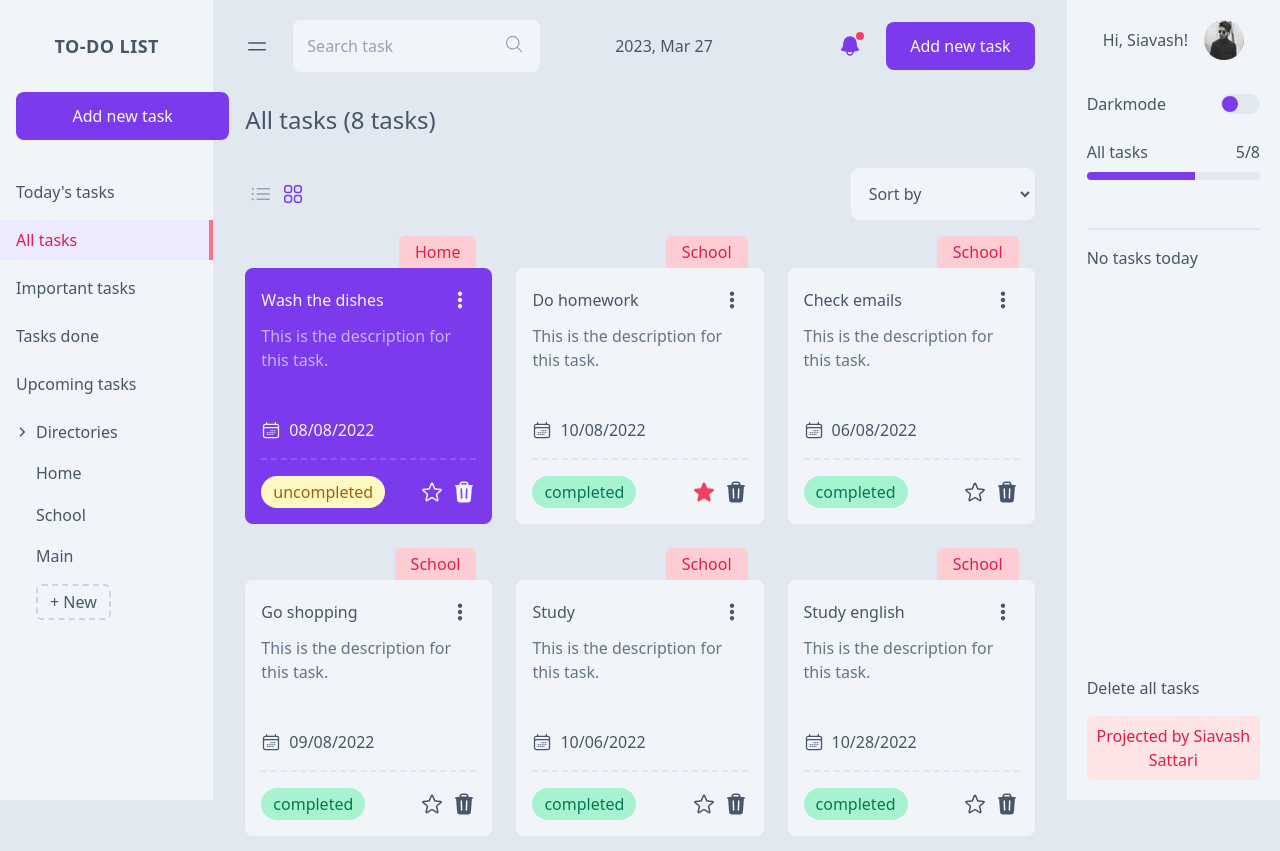
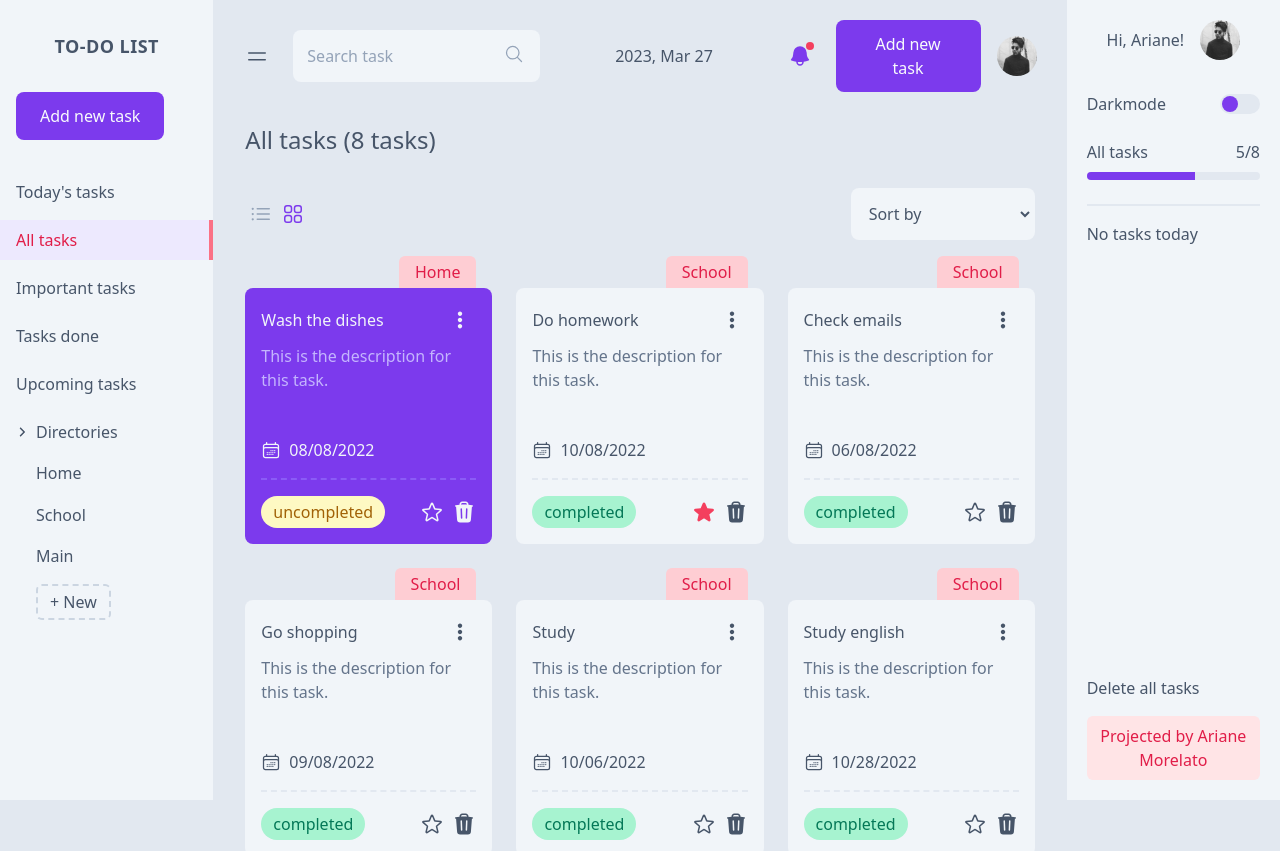
Before and after one commit to siavash-sattari/taskivist, a React (Create React App) app: page / in a window 1280 px wide. Shown: the top 851 px of the page. Built offline with nearby package versions, Linux system fonts and the light colour scheme.

Commit message:
chore minor changes

```diff
--- a/src/components/AccountData/index.tsx
+++ b/src/components/AccountData/index.tsx
@@ -4,10 +4,14 @@ import { tasksActions } from '../../store/TasksStore';
 import useCompletedTasks from '../../hooks/useCompletedTasks';
 import useTodayTasks from '../../hooks/useTodayTasks';
 import ModalConfirm from '../Modal/ModalConfirm';
+import { menusActions } from '../../store/MenuStore';
+import LayoutMenus from '../LayoutMenus';
 
 const AccountData: React.FC = () => {
   const todaysTasks = useTodayTasks();
   const tasks = useAppSelector(state => state.tasks.tasks);
+
+  const menuOpen = useAppSelector(state => state.menu.menuAccountOpened);
 
   const todayTasksDone = useCompletedTasks({ tasks: todaysTasks, done: true });
   const allTasksDone = useCompletedTasks({ tasks: tasks, done: true });
@@ -31,41 +35,50 @@ const AccountData: React.FC = () => {
     dispatch(tasksActions.deleteAllTasks());
   };
 
+  const closeMenuHandler = () => {
+    dispatch(menusActions.closeMenuAccount());
+  };
+
   return (
     <>
       {showModal && (
         <ModalConfirm onClose={() => setIsModalShown(false)} text='All the tasks will be deleted permanently.' onConfirm={deleteAllTasksHandler} />
       )}
-      <section className='layoutMenuAccount p-5 xl:top-0 xl:right-0'>
+      <LayoutMenus menuOpen={menuOpen} closeMenuHandler={closeMenuHandler} className='top-0 right-0 '>
+        <section className='p-5 flex flex-col h-full'>
           <span className='flex items-center mx-auto'>
-          <span className='font-medium'>Hi, Siavash!</span>
-          <img src={require('../../assets/avatar.jpeg')} alt='avatar' className='w-10 rounded-full ml-4' />
+            <span className='font-medium'>Hi, Ariane!</span>
+            <img src={require('../../assets/avatar.jpeg')} alt='cat' className='w-10 rounded-full ml-4' />
           </span>
+
           <button className='mt-8 text-left flex items-center justify-between' onClick={toggleDarkMode}>
             <span className='dark:text-slate-200'>Darkmode</span>
-          <div className='w-10 h-5 bg-slate-200 rounded-full px-0.5 dark:bg-slate-700 relative flex items-center dark:justify-end'>
+            <div className='w-10 h-5 bg-slate-200 rounded-full px-0.5 dark:bg-slate-700/[.3] relative flex items-center dark:justify-end'>
               <div className='w-4 h-4 rounded-full bg-violet-600 absolute'></div>
             </div>
           </button>
+
           {todaysTasks.length !== 0 && (
             <div className='mt-8'>
               <span className='flex justify-between mb-2'>
                 <span>Tasks today</span> {todayTasksDone.length}/{todaysTasks.length}
               </span>
               <div className='barProgress'>
-              <div style={{ width: percentageTodayTasks + '%' }} />
+                <div style={{ width: percentageTodayTasks + '%' }}></div>
               </div>
             </div>
           )}
-        <div className='my-6'>
+          <div className='mt-6'>
             <span className='flex justify-between mb-2'>
               <span>All tasks </span> {allTasksDone.length}/{tasks.length}
             </span>
             <div className='barProgress'>
-            <div style={{ width: percentageAllTasks + '%' }} />
+              <div style={{ width: percentageAllTasks + '%' }}></div>
             </div>
           </div>
+
           {todaysTasks.length === 0 && <span className='mt-6 block pt-4 border-t-slate-200 dark:border-t-slate-800 border-t-2'>No tasks today</span>}
+
           {todaysTasks.length > 0 && (
             <div className='mt-8'>
               <span className='mb-2 block'>Today's tasks</span>
@@ -78,17 +91,16 @@ const AccountData: React.FC = () => {
               </ul>
             </div>
           )}
-
           <button className='mt-auto text-left pt-4' onClick={() => setIsModalShown(true)}>
             Delete all tasks
           </button>
-
           <a
             href='/'
-          className='mt-4 bg-rose-100 p-2 rounded-md text-rose-600 text-center transition hover:bg-rose-200 dark:bg-slate-800 dark:text-slate-200'>
-          Projected by Siavash Sattari
+            className='mt-4 bg-rose-100 p-2 rounded-md text-rose-600 text-center transition hover:bg-rose-200 dark:bg-slate-700/[.3] dark:text-slate-200'>
+            Projected by Ariane Morelato
           </a>
         </section>
+      </LayoutMenus>
     </>
   );
 };
--- /dev/null
+++ b/src/components/LayoutMenus/index.tsx
@@ -0,0 +1,27 @@
+import React, { ReactNode } from 'react';
+import useScreenMedia from '../../hooks/useScreenMedia';
+
+type Props = {
+  menuOpen: boolean;
+  children: ReactNode;
+  closeMenuHandler: () => void;
+  className?: string;
+};
+
+const LayoutMenus: React.FC<Props> = ({ menuOpen, children, closeMenuHandler, className }) => {
+  const mediaQueries = useScreenMedia();
+
+  return (
+    <>
+      <div
+        className={`bg-slate-100 h-screen w-60 xl:w-2/12 fixed dark:bg-slate-800 z-20 ${className} ${
+          menuOpen || mediaQueries.xl ? 'block' : 'hidden'
+        }`}>
+        {children}
+      </div>
+      {menuOpen && !mediaQueries.xl && <div className='fixed bg-slate-600/[.2] w-full h-full z-10 top-0 left-0' onClick={closeMenuHandler}></div>}
+    </>
+  );
+};
+
+export default LayoutMenus;
--- a/src/components/Menu/index.tsx
+++ b/src/components/Menu/index.tsx
@@ -1,31 +1,30 @@
 import { useAppDispatch, useAppSelector } from '../../store/hooks';
-import { menuActions } from '../../store/MenuStore';
+import { menusActions } from '../../store/MenuStore';
 import BtnAddTask from '../BtnAddTask';
+import LayoutMenus from '../LayoutMenus';
 import Directories from './Directories';
 import NavLinks from './NavLinks';
-import useScreenMedia from '../../hooks/useScreenMedia';
 
 const classLinkActive = 'text-rose-600 bg-violet-100 border-r-4 border-rose-400 dark:bg-slate-800 dark:text-slate-200 dark:border-slate-200';
 
 const Menu: React.FC = () => {
-  const menuOpen = useAppSelector(state => state.menu.open);
+  const menuOpen = useAppSelector(state => state.menu.menuHeaderOpened);
   const dispatch = useAppDispatch();
 
-  const mediaQueries = useScreenMedia();
-
   const closeMenuHandler = () => {
-    dispatch(menuActions.closeMenu());
+    dispatch(menusActions.closeMenuHeader());
   };
 
   return (
     <>
-      <header className={`layoutMenuAccount left-0 ${menuOpen || mediaQueries.xl ? 'block' : 'hidden'}`}>
-        <h1 className='font-bold uppercase text-center mt-8 text-lg tracking-wide hidden xl:block'>To-do list</h1>
-        <BtnAddTask className='my-8 mx-4 min-w-full' />
-        <NavLinks classActive={classLinkActive} />
-        <Directories classActive={classLinkActive} />
-      </header>
-      {menuOpen && !mediaQueries.xl && <div className='fixed bg-slate-600/[.2] w-full h-full z-10 top-0 left-0' onClick={closeMenuHandler}></div>}
+      <LayoutMenus menuOpen={menuOpen} closeMenuHandler={closeMenuHandler} className='left-0'>
+        <header className='h-full'>
+          <h1 className='font-bold uppercase text-center mt-8 text-lg tracking-wide hidden xl:block'>To-do list</h1>
+          <BtnAddTask className='my-8 mx-4' />
+          <NavLinks classActive={classLinkActive} />
+          <Directories classActive={classLinkActive} />
+        </header>
+      </LayoutMenus>
     </>
   );
 };
--- a/src/components/TasksSection/HeaderTasks.tsx
+++ b/src/components/TasksSection/HeaderTasks.tsx
@@ -5,7 +5,7 @@ import { BellIcon, MenuIcon } from '../icons';
 import SearchField from './SearchField';
 import useVisibility from '../../hooks/useVisibility';
 import { useAppDispatch } from '../../store/hooks';
-import { menuActions } from '../../store/MenuStore';
+import { menusActions } from '../../store/MenuStore';
 
 const classHasNotification =
   "after:content-[''] after:w-2 after:h-2 after:bg-rose-500 block after:rounded-full after:absolute after:bottom-3/4  after:left-3/4";
@@ -41,13 +41,16 @@ const HeaderTasks: React.FC = () => {
 
   const { elementIsVisible: notificationIsVisible, showElement: showNotifications } = useVisibility([refBtnNotification.current]);
 
-  const openMenuHandler = () => {
-    dispatch(menuActions.openMenu());
+  const openMenuHeaderHandler = () => {
+    dispatch(menusActions.openMenuHeader());
+  };
+  const openMenuAccountHandler = () => {
+    dispatch(menusActions.openMenuAccount());
   };
 
   return (
     <header className='flex items-center'>
-      <button className='mr-6' onClick={openMenuHandler}>
+      <button className='mr-6' onClick={openMenuHeaderHandler}>
         <MenuIcon />
       </button>
       <SearchField />
@@ -69,6 +72,9 @@ const HeaderTasks: React.FC = () => {
           )}
         </div>
         <BtnAddTask />
+        <button onClick={openMenuAccountHandler}>
+          <img src={require('../../assets/avatar.jpeg')} alt='cat' className='w-10 h-10 rounded-full ml-4' />
+        </button>
       </div>
     </header>
   );
--- a/src/components/TasksSection/TaskItem.tsx
+++ b/src/components/TasksSection/TaskItem.tsx
@@ -17,7 +17,7 @@ const TaskItem: React.FC<{ isListInView1: boolean; task: Task }> = ({ isListInVi
           </Link>
         </Tooltip>
         <article
-          className={`bg-slate-100 rounded-lg p-4 flex text-left transition hover:shadow-lg hover:shadow-slate-300 dark:bg-slate-800/[.5] dark:hover:shadow-transparent ${
+          className={`bg-slate-100 rounded-lg p-4 flex text-left transition hover:shadow-lg hover:shadow-slate-300 dark:bg-slate-800 dark:hover:shadow-transparent ${
             isListInView1 ? 'flex-row h-32' : 'flex-col h-64'
           }`}>
           <InfosTask task={task} isListInView1={isListInView1} />
--- a/src/index.css
+++ b/src/index.css
@@ -3,7 +3,7 @@
 @tailwind utilities;
 
 .inputStyles {
-  @apply bg-slate-100 text-slate-600 rounded-lg p-3 outline-transparent border-2 border-transparent hover:border-violet-600 focus:border-violet-600 focus:outline-none transition dark:bg-slate-800/[.5] dark:text-slate-200;
+  @apply bg-slate-100 text-slate-600 rounded-lg p-3 outline-transparent border-2 border-transparent hover:border-violet-600 focus:border-violet-600 focus:outline-none transition dark:bg-slate-800 dark:text-slate-200;
 }
 
 .btn {
@@ -51,7 +51,7 @@
     @apply mb-4 text-slate-600 dark:text-slate-500;
   }
   .barProgress {
-    @apply bg-slate-200 w-full h-2 rounded-full overflow-hidden dark:bg-slate-700;
+    @apply bg-slate-200 w-full h-2 rounded-full overflow-hidden dark:bg-slate-700/[.3];
   }
   .barProgress > div {
     @apply bg-violet-600 h-full;
@@ -61,9 +61,6 @@
   }
   .itemDirectory:hover > .buttonsDir {
     @apply opacity-100;
-  }
-  .layoutMenuAccount {
-    @apply bg-slate-100 xl:flex flex-col h-screen w-60 xl:w-2/12 fixed dark:bg-slate-800/[.5] z-20;
   }
 }
 
--- a/src/store/MenuStore.tsx
+++ b/src/store/MenuStore.tsx
@@ -1,22 +1,29 @@
 import { createSlice } from '@reduxjs/toolkit';
 
 const initialState = {
-  open: false
+  menuHeaderOpened: false,
+  menuAccountOpened: false
 };
 
-const menuSlice = createSlice({
+const menusSlice = createSlice({
   name: 'modal',
   initialState: initialState,
   reducers: {
-    openMenu(state) {
-      state.open = true;
+    openMenuHeader(state) {
+      state.menuHeaderOpened = true;
     },
-    closeMenu(state) {
-      state.open = false;
+    closeMenuHeader(state) {
+      state.menuHeaderOpened = false;
+    },
+    openMenuAccount(state) {
+      state.menuAccountOpened = true;
+    },
+    closeMenuAccount(state) {
+      state.menuAccountOpened = false;
     }
   }
 });
 
-export const menuActions = menuSlice.actions;
+export const menusActions = menusSlice.actions;
 
-export default menuSlice.reducer;
+export default menusSlice.reducer;
--- a/tailwind.config.js
+++ b/tailwind.config.js
@@ -2,7 +2,13 @@
 module.exports = {
   content: ['./src/**/*.{js,jsx,ts,tsx}'],
   theme: {
-    extend: {}
+    extend: {
+      colors: {
+        slate: {
+          800: '#162033'
+        }
+      }
+    }
   },
   plugins: [],
   darkMode: 'class'
```
Lines whose indentation alone changed are shown as unchanged.
